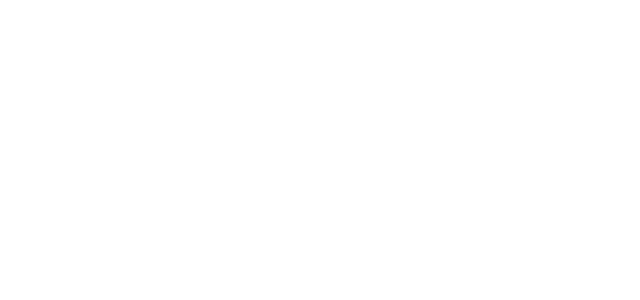
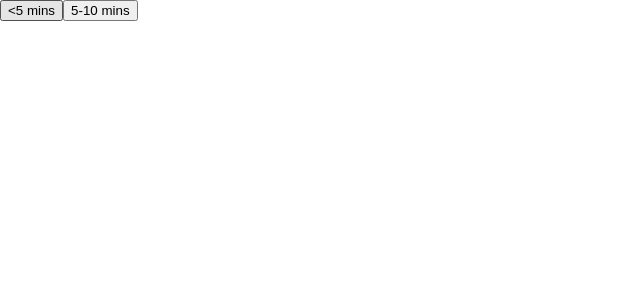
Before and after one commit to kb1995/clickandconsume, a React (Create React App) app: page / in a window 1280 px wide. Shown: the top 300 px of the page, without its empty margins (0-640 px from the left). Built offline with nearby package versions, Linux system fonts and the light colour scheme.

Commit message:
multiple buttons

```diff
--- a/src/App.js
+++ b/src/App.js
@@ -1,13 +1,35 @@
 import React, { Component } from 'react';
 import Video from './components/Video/Video'
+import ButtonList from './components/ButtonList/ButtonList'
 
 class App extends Component {
+
+  state = {
+    selected: false,
+  }
+
+  handleDurationSelection = () => {
+    this.setState({
+      selected: true
+    })
+  }
+
   render() {
-    return (
-      <div className="App">
-        <Video/>
-      </div>
-    );
+    let selected = this.state.selected;
+
+    if (selected) {
+      return (
+        <React.Fragment>
+          <Video />
+        </React.Fragment>
+      )
+    } else {
+      return (
+        <React.Fragment>
+          <ButtonList handleDurationSelection = {this.handleDurationSelection} />
+        </React.Fragment>
+      )
+    }
   }
 }
 
--- /dev/null
+++ b/src/components/Button/Button.jsx
@@ -0,0 +1,14 @@
+import React, { Component } from 'react';
+import {} from 'styled-components';
+
+class Button extends Component {
+  render() {
+    return (
+      <React.Fragment>
+        <button onClick = {() => {this.props.handleDurationSelection()}}>{this.props.text}</button>
+      </React.Fragment>
+    );
+  }
+}
+
+export default Button;
--- /dev/null
+++ b/src/components/Button/Button.styled.js
@@ -0,0 +1 @@
+import styled from 'styled-components'
--- /dev/null
+++ b/src/components/ButtonList/ButtonList.jsx
@@ -0,0 +1,31 @@
+import React, { Component } from 'react';
+import Button from '../Button/Button'
+
+class ButtonList extends Component {
+
+  render() {
+    const buttonArr = [
+      {
+        text: "<5 mins",
+        color: "#333",
+      },
+      {
+        text: "5-10 mins",
+        color: "#555",
+      },
+    ]
+
+    const buttonItem = buttonArr.map((val, idx) => {
+      return(
+        <Button key = {idx} handleDurationSelection = {this.props.handleDurationSelection} text = {val.text} color = {val.color}/>
+      )
+    })
+    return (
+      <React.Fragment>
+        {buttonItem}
+      </React.Fragment>
+    );
+  }
+}
+
+export default ButtonList;
```
